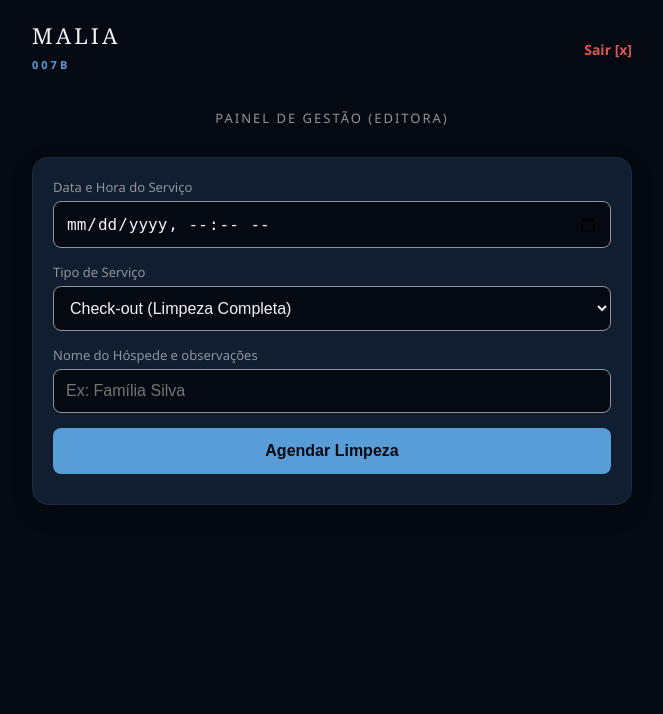
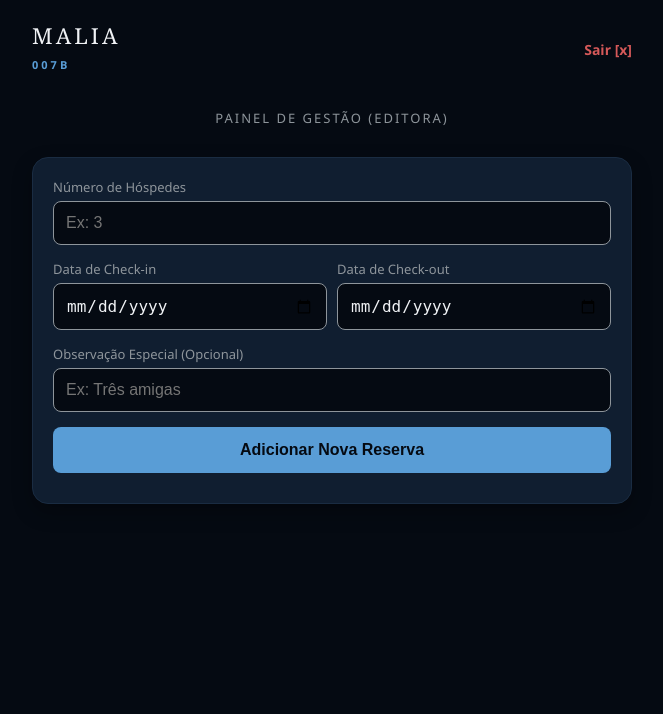
Before and after one commit to viniciustorquato19-spec/malia_limpeza, a Flask app: page / in a window 1280 px wide. Shown: the top 714 px of the page, without its empty margins (308-971 px from the left). Run offline with Flask 3, Linux system fonts and the light colour scheme; the visitor is signed in with stand-in values (Sample User, id 1); data that the repository does not hold is empty.

Commit message:
Refactor index.html for login and task display
Updated text and structure in the HTML template for better clarity and functionality.

```diff
--- a/templates/index.html
+++ b/templates/index.html
@@ -5,7 +5,6 @@
     <meta name="viewport" content="width=device-width, initial-scale=1.0, maximum-scale=1.0, user-scalable=0">
     <title>Malia 007B | Painel de Limpeza</title>
     <style>
-        /* MANTIDO EXATAMENTE O MESMO CSS DO DESIGN ANTERIOR */
         :root { --bg-color: #050a12; --card-bg: #101E30; --primary: #599DD6; --success: #5F9339; --text-light: #F0F2F5; --text-muted: #8E959B; --danger: #D65959; }
         body { font-family: 'Segoe UI', Roboto, Helvetica, Arial, sans-serif; background-color: var(--bg-color); color: var(--text-light); margin: 0; padding: 20px; display: flex; flex-direction: column; align-items: center; min-height: 100vh; }
         .container { width: 100%; max-width: 600px; }
@@ -18,39 +17,46 @@
         .form-group { display: flex; flex-direction: column; margin-bottom: 15px; text-align: left; }
         .form-group label { font-size: 13px; color: var(--text-muted); margin-bottom: 5px; }
         .form-group input, .form-group select { padding: 12px; border-radius: 8px; border: 1px solid var(--text-muted); background-color: var(--bg-color); color: var(--text-light); font-size: 16px; outline: none; }
+
         .btn-main { width: 100%; padding: 14px; background-color: var(--primary); color: var(--bg-color); border: none; border-radius: 8px; font-size: 16px; font-weight: bold; cursor: pointer; transition: 0.2s; margin-bottom: 10px; }
         .btn-main:hover { opacity: 0.9; }
         .btn-secondary { width: 100%; padding: 14px; background-color: transparent; color: var(--text-muted); border: 1px solid var(--text-muted); border-radius: 8px; font-size: 15px; cursor: pointer; transition: 0.2s; }
         .btn-secondary:hover { color: var(--text-light); border-color: var(--text-light); }
+
         .top-bar { display: flex; justify-content: space-between; align-items: center; margin-bottom: 30px; }
         .logout-btn { background: none; border: none; color: var(--danger); cursor: pointer; font-size: 14px; font-weight: bold; text-decoration: none;}
+
         .task-list { display: flex; flex-direction: column; gap: 15px; }
         .task-card { background-color: var(--card-bg); border-radius: 16px; padding: 20px; display: flex; justify-content: space-between; align-items: center; box-shadow: 0 4px 15px rgba(0,0,0,0.2); border-left: 5px solid var(--primary); transition: 0.3s; }
         .task-card.completed { border-left-color: var(--success); opacity: 0.7; }
-        .task-info h3 { margin: 0 0 5px 0; font-size: 18px; }
-        .task-info p { margin: 0; font-size: 14px; color: var(--text-muted); }
+
         .task-actions { display: flex; gap: 10px; }
-        .btn-action { padding: 10px 15px; border-radius: 8px; border: none; font-weight: bold; cursor: pointer; font-size: 14px; text-decoration: none;}
+        .btn-action { padding: 10px 15px; border-radius: 8px; border: none; font-weight: bold; cursor: pointer; font-size: 14px; text-decoration: none; text-align: center; }
         .btn-check { background-color: transparent; border: 2px solid var(--primary); color: var(--primary); }
         .completed .btn-check { background-color: var(--success); border-color: var(--success); color: white; }
         .btn-delete { background-color: transparent; color: var(--danger); border: 1px solid var(--danger); }
+
+        /* Estilos do Novo Layout dos Cards */
+        .date-title { font-size: 20px; color: var(--text-light); margin: 0 0 8px 0; }
+        .guest-info { font-size: 16px; color: var(--primary); margin: 0 0 8px 0; font-weight: bold; }
+        .obs-tag { font-size: 13px; color: var(--text-muted); background-color: #0a1320; padding: 6px 10px; border-radius: 6px; margin: 0; display: inline-block; border: 1px solid #1a2c42; }
     </style>
 </head>
 <body>
     <div class="container">
 
-        <!-- SE NÃO ESTIVER LOGADO (Mostra a tela de Login) -->
+        <!-- TELA DE LOGIN -->
         {% if not role %}
         <div id="login-screen">
             <div class="brand-logo">
                 <span class="brand-name">MALIA</span>
                 <span class="brand-unit">Muro Alto • 007B</span>
             </div>
-            <p style="color: var(--text-muted); margin-bottom: 30px; font-size: 14px;">Controlo de Acessos</p>
+            <p style="color: var(--text-muted); margin-bottom: 30px; font-size: 14px;">Controle de Acessos</p>
 
             <form action="/login" method="POST">
                 <input type="hidden" name="role" value="equipe">
-                <button type="submit" class="btn-main">Acesso: Governança</button>
+                <button type="submit" class="btn-main">Acesso: Equipe de Limpeza</button>
             </form>
 
             <button class="btn-secondary" onclick="document.getElementById('password-box').style.display = 'block';">Acesso: Gestão</button>
@@ -63,7 +69,7 @@
         </div>
         {% endif %}
 
-        <!-- SE ESTIVER LOGADO (Mostra o Sistema) -->
+        <!-- TELA DO APLICATIVO -->
         {% if role %}
         <div id="app-screen">
             <div class="top-bar">
@@ -80,42 +86,56 @@
                 {% if role == 'admin' %}Painel de Gestão (Editora){% else %}Agenda da Equipe{% endif %}
             </p>
 
-            <!-- Formulário Visível Apenas para a Mãe (admin) -->
+            <!-- FORMULÁRIO PARA A MÃE -->
             {% if role == 'admin' %}
             <form action="/add" method="POST" class="admin-form">
                 <div class="form-group">
-                    <label>Data e Hora do Serviço</label>
-                    <input type="datetime-local" name="date" required>
+                    <label>Número de Hóspedes</label>
+                    <input type="number" name="guests" inputmode="numeric" pattern="[0-9]*" required placeholder="Ex: 3">
                 </div>
+
+                <div style="display: flex; gap: 10px;">
+                    <div class="form-group" style="flex: 1;">
+                        <label>Data de Check-in</label>
+                        <input type="date" name="checkin" required>
+                    </div>
+                    <div class="form-group" style="flex: 1;">
+                        <label>Data de Check-out</label>
+                        <input type="date" name="checkout" required>
+                    </div>
+                </div>
+
                 <div class="form-group">
-                    <label>Tipo de Serviço</label>
-                    <select name="task_type">
-                        <option value="Check-out (Limpeza Completa)">Check-out (Limpeza Completa)</option>
-                        <option value="Limpeza de Manutenção">Limpeza de Manutenção</option>
-                        <option value="Preparação VIP">Preparação VIP (Detalhes Extras)</option>
-                    </select>
+                    <label>Observação Especial (Opcional)</label>
+                    <input type="text" name="observation" placeholder="Ex: Três amigas">
                 </div>
-                <div class="form-group">
-                    <label>Nome do Hóspede e observações</label>
-                    <input type="text" name="guest" placeholder="Ex: Família Silva">
-                </div>
-                <button type="submit" class="btn-main">Agendar Limpeza</button>
+                <button type="submit" class="btn-main">Adicionar Nova Reserva</button>
             </form>
             {% endif %}
 
-            <!-- Lista de Tarefas (Lida diretamente do Banco de Dados) -->
+            <!-- LISTA DE TAREFAS -->
             <div class="task-list">
                 {% for task in tasks %}
                 <div class="task-card {% if task.completed %}completed{% endif %}">
                     <div class="task-info">
-                        <h3>{{ task.date_str }}</h3>
-                        <p><strong>Serviço:</strong> {{ task.task_type }}</p>
-                        <p><strong>Hóspede:</strong> {{ task.guest or 'Não informado' }}</p>
+                        <!-- Mostra o formato visual exato que a sua mãe usa: 01/10 a 08/10 -->
+                        <h3 class="date-title">
+                            📅 {{ task.checkin.strftime('%d/%m') }} a {{ task.checkout.strftime('%d/%m') }}
+                        </h3>
+                        <p class="guest-info">
+                            👥 {{ task.guests }} Hóspedes
+                        </p>
+                        {% if task.observation %}
+                        <p class="obs-tag">
+                            📌 {{ task.observation }}
+                        </p>
+                        {% endif %}
                     </div>
+
                     <div class="task-actions">
                         {% if role == 'equipe' %}
                             <a href="/toggle/{{ task.id }}" class="btn-action btn-check">
-                                {% if task.completed %}✅ Concluído{% else %}Marcar Feito{% endif %}
+                                {% if task.completed %}✅ Feito{% else %}Marcar<br>Feito{% endif %}
                             </a>
                         {% endif %}
                         {% if role == 'admin' %}
```
